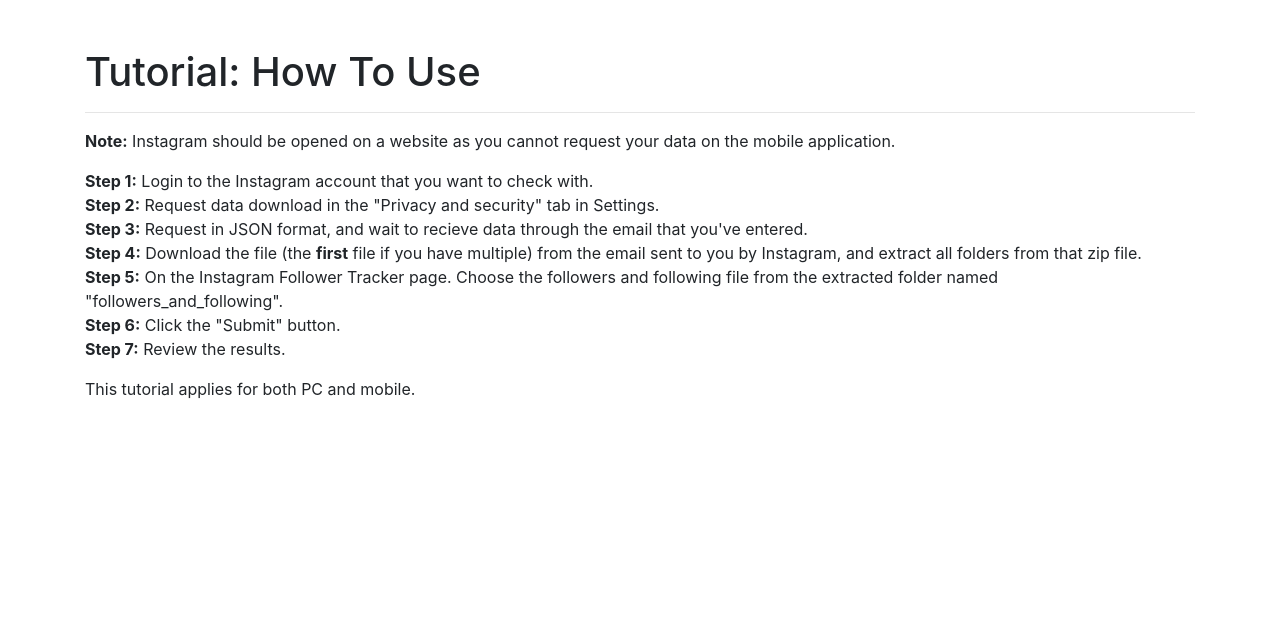
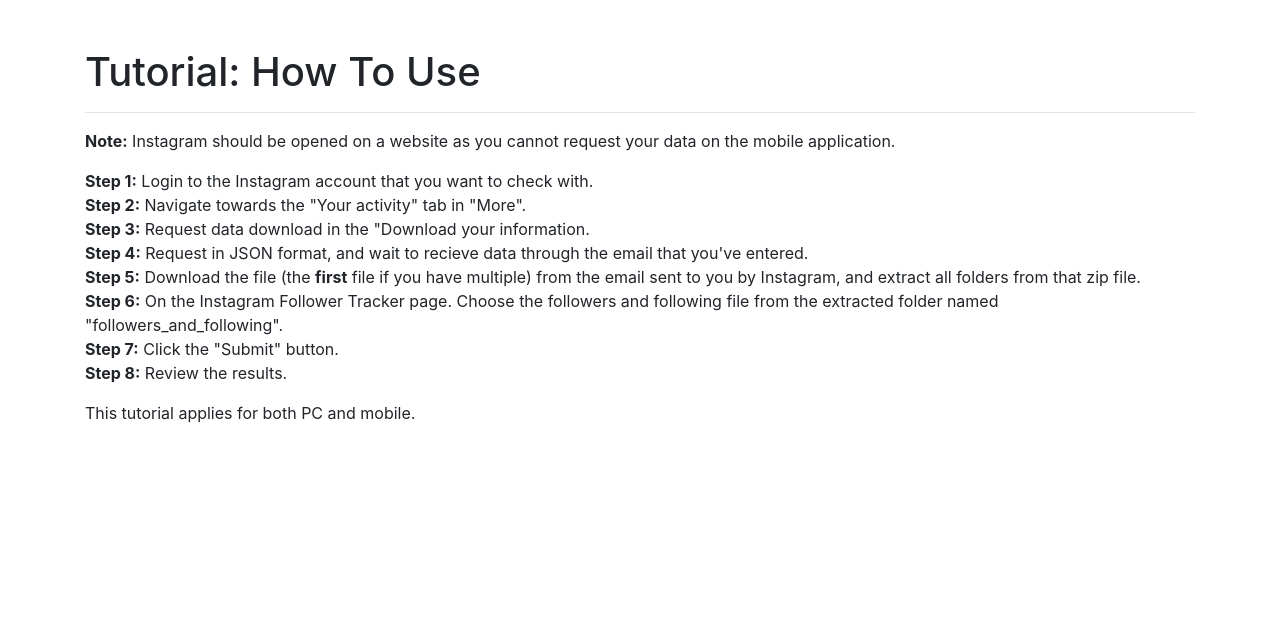
Before and after one commit to johnsondotle/Instagram-Follower-Tracker, a Flask app: page /tutorial in a window 1280 px wide. Shown: the part 56-679 px from the top of the page. Run offline with Flask 3, Linux system fonts and the light colour scheme; some libraries are stand-ins or nearby versions.

Commit message:
Updated instructions

```diff
--- a/templates/tutorial.html
+++ b/templates/tutorial.html
@@ -39,12 +39,13 @@
                     <p><strong>Note:</strong> Instagram should be opened on a website as you cannot request your data on the mobile application.</p>
                     <ol class="list-unstyled">
                         <li><strong>Step 1:</strong> Login to the Instagram account that you want to check with.</li>
-                        <li><strong>Step 2:</strong> Request data download in the "Privacy and security" tab in Settings.</li>
-                        <li><strong>Step 3:</strong> Request in JSON format, and wait to recieve data through the email that you've entered.</li>
-                        <li><strong>Step 4:</strong> Download the file (the <strong>first</strong> file if you have multiple) from the email sent to you by Instagram, and extract all folders from that zip file.</li>
-                        <li><strong>Step 5:</strong> On the Instagram Follower Tracker page. Choose the followers and following file from the extracted folder named "followers_and_following".</li>
-                        <li><strong>Step 6:</strong> Click the "Submit" button.</li>
-                        <li><strong>Step 7:</strong> Review the results.</li>
+                        <li><strong>Step 2:</strong> Navigate towards the "Your activity" tab in "More".</li>
+                        <li><strong>Step 3:</strong> Request data download in the "Download your information.</li>
+                        <li><strong>Step 4:</strong> Request in JSON format, and wait to recieve data through the email that you've entered.</li>
+                        <li><strong>Step 5:</strong> Download the file (the <strong>first</strong> file if you have multiple) from the email sent to you by Instagram, and extract all folders from that zip file.</li>
+                        <li><strong>Step 6:</strong> On the Instagram Follower Tracker page. Choose the followers and following file from the extracted folder named "followers_and_following".</li>
+                        <li><strong>Step 7:</strong> Click the "Submit" button.</li>
+                        <li><strong>Step 8:</strong> Review the results.</li>
                     </ol>
                     <p>This tutorial applies for both PC and mobile.</p>
                 </div>
```
